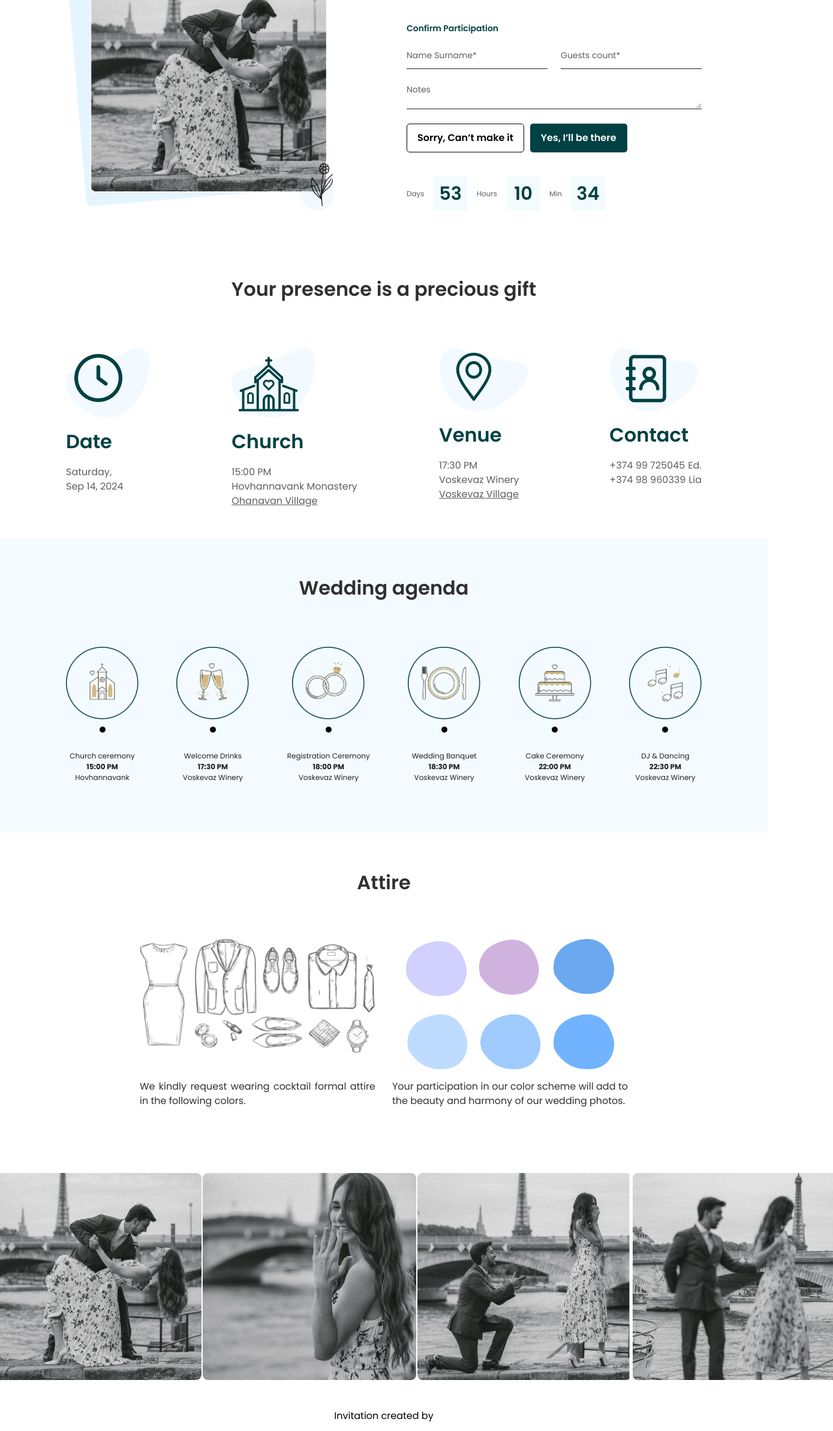
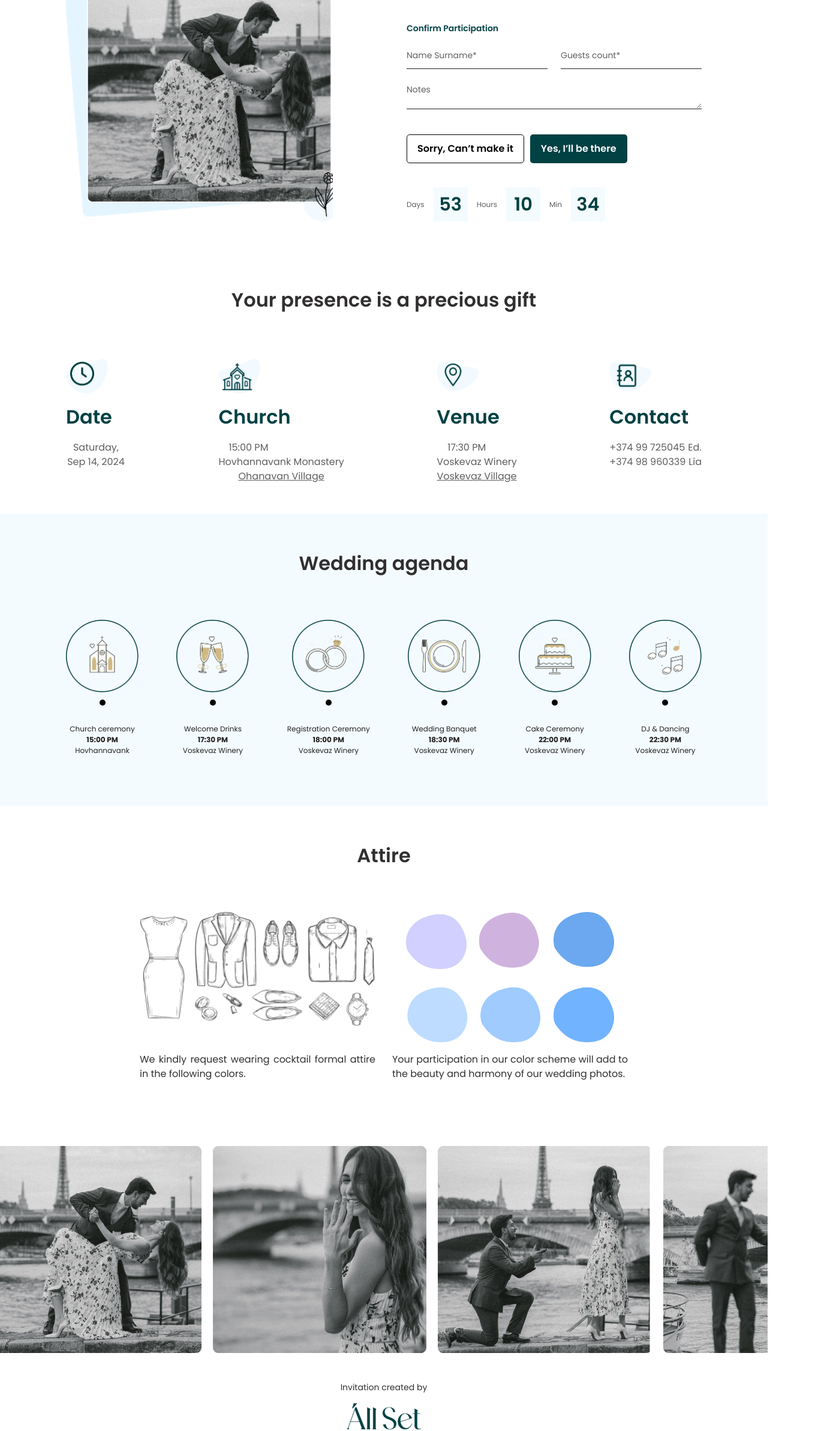
Before and after one commit to Grigor878/Invitation, a React (Vite) app: page /eng in a window 1280 px wide. Shown: the part 374-2759 px from the top of the page at 60% size, 1389 px wide, since content can reach past the window. Built offline with nearby package versions, Linux system fonts and the light colour scheme; no server answers.

Commit message:
mobile ui done

```diff
--- a/src/components/agenda/agenda.jsx
+++ b/src/components/agenda/agenda.jsx
@@ -10,20 +10,24 @@ export const Agenda = () => {
       <div className="container">
         <h2 className="title">{t("agenda")}</h2>
 
+        <div  className={styles.agenda_block}>
           <ul className={styles.agenda_list}>
             {data?.map(({ id, icon, title, time, place }) => {
               return (
                 <li key={id} className={styles.agenda_link}>
                   <img src={icon} alt="title" />
                   <div className={styles.agenda_link_circle}></div>
+                  <div className={styles.agenda_link_context}>
                     <p>{t(title)}</p>
                     <span>{t(time)}</span>
                     <p>{t(place)}</p>
+                  </div>
                 </li>
               );
             })}
           </ul>
         </div>
       </div>
+    </div>
   );
 };
--- a/src/components/agenda/agenda.module.scss
+++ b/src/components/agenda/agenda.module.scss
@@ -4,15 +4,40 @@
     background: $bg;
     padding: 59px 0 83px 0;
 
+    @media screen and (max-width: 768px) {
+       padding: 34px 0 21px 0;
+    }
+
+    &_block {
+        @media screen and (max-width: 1120px) {
+            @include flexCenter;
+        }
+    }
+
     &_list {
         @include flex;
         justify-content: space-between;
-        padding-top: 74px;
+        padding-top: 70px;
         list-style: none;
+
+        @media screen and (max-width: 1120px) {
+            align-items: start;
+            flex-direction: column;
+            gap: 57px;
+        }
     }
 
     &_link {
         @include flexColCenter;
+
+        @media screen and (max-width: 1120px) {
+            flex-direction: row;
+            gap: 40px;
+        }
+
+        @media screen and (max-width: 768px) {
+            gap: 10px;
+        }
 
         img {
             width: 121px;
@@ -54,5 +79,9 @@
             //     transform: translateY(-50%);
             // }
         }
+
+        &_context {
+            @include flexColCenter;
+        }
     }
 }
--- a/src/components/footer/footer.module.scss
+++ b/src/components/footer/footer.module.scss
@@ -1,6 +1,30 @@
 @import "../../variables";
 
-.footer{
+.footer {
     @include flexColCenter;
     padding: 46px 0 76px 0;
+
+    @media screen and (max-width: 768px) {
+        padding: 50px 0 13px 0;
+    }
+
+    p {
+        color: $text;
+        font-size: 14px;
+        font-weight: 400;
+        line-height: 21px;
+
+        @media screen and (max-width: 768px) {
+            font-size: 12px;
+            font-weight: 400;
+            line-height: 18px;
+        }
+    }
+
+    img {
+        @media screen and (max-width: 768px) {
+            width: 95px;
+            height: 58px;
+        }
+    }
 }
--- a/src/components/header/header.module.scss
+++ b/src/components/header/header.module.scss
@@ -6,6 +6,10 @@
     // width: 100%;
     // @include flex;
     // justify-content: space-between;
+
+    @media screen and (max-width: 768px) {
+        padding: 46px 0 35px 0;
+    }
 
     &_context {
         @include flexColCenter;
@@ -16,6 +20,11 @@
             font-weight: 600;
             line-height: 36px;
 
+            @media screen and (max-width: 768px) {
+                font-size: 24px;
+                font-weight: 600;
+                line-height: 36px;
+            }
         }
 
         p {
@@ -23,12 +32,22 @@
             font-size: 14px;
             font-weight: 400;
             line-height: 21px;
+
+            @media screen and (max-width: 768px) {
+                font-size: 14px;
+                font-weight: 400;
+                line-height: 21px;
+            }
         }
     }
 
-    &_lng{
+    &_lng {
         position: absolute;
         top: 68px;
         right: 0;
+
+        @media screen and (max-width: 768px) {
+            top: 13px;
+        }
     }
 }
--- a/src/components/language/language.scss
+++ b/src/components/language/language.scss
@@ -15,6 +15,11 @@
       font-size: 16px;
       font-weight: 600;
       line-height: 24px;
+
+      @media screen and (max-width: 768px) {
+        font-size: 14px;
+        line-height: 21px;
+      }
     }
   }
 
--- a/src/components/main/main.module.scss
+++ b/src/components/main/main.module.scss
@@ -5,13 +5,27 @@
     justify-content: space-between;
     gap: 123px;
 
+    @media screen and (max-width: 1120px) {
+        gap: 30px;
+        flex-wrap: wrap;
+        justify-content: center;
+    }
+
     &_img {
         width: 445px;
+
+        @media screen and (max-width: 768px) {
+            width: 312px;
+        }
     }
 
     &_right {
         @include flexCol;
-        gap: 40px
+        gap: 40px;
+
+        @media screen and (max-width: 768px) {
+            gap: 35px;
+        }
     }
 
     &_context {
@@ -20,12 +34,23 @@
         width: 100%;
         align-items: flex-start;
 
+        @media screen and (max-width: 1120px) {
+            align-items: center;
+            justify-content: center;
+        }
+
         h2 {
             color: $text;
             font-size: 40px;
             font-weight: 600;
             line-height: 44px;
             text-align: left;
+
+            @media screen and (max-width: 768px) {
+                font-size: 33.04px;
+                font-weight: 600;
+                line-height: 36.35px;
+            }
         }
 
         &_text {
@@ -37,6 +62,12 @@
                 font-size: 16px;
                 font-weight: 400;
                 line-height: 24px;
+
+                @media screen and (max-width: 768px) {
+                    font-size: 13.22px;
+                    font-weight: 400;
+                    line-height: 19.82px;
+                }
             }
         }
     }
@@ -55,6 +86,12 @@
             font-size: 14px;
             font-weight: 600;
             line-height: 21px;
+
+            @media screen and (max-width: 768px) {
+                font-size: 12px;
+                font-weight: 600;
+                line-height: 18px;
+            }
         }
 
         &_top {
@@ -69,6 +106,12 @@
                 line-height: 21px;
                 padding-bottom: 11px;
                 width: 100%;
+
+                @media screen and (max-width: 768px) {
+                    font-size: 12px;
+                    line-height: 18px;
+                    padding-bottom: 9px;
+                }
             }
         }
 
@@ -79,11 +122,22 @@
             font-weight: 400;
             line-height: 21px;
             width: 100%;
+
+            @media screen and (max-width: 768px) {
+                font-size: 12px;
+                line-height: 18px;
+            }
         }
 
         &_btns {
             @include flex;
             gap: 10px;
+            padding-top: 18px;
+
+            @media screen and (max-width: 1120px) {
+                width: 100%;
+                justify-content: center;
+            }
 
             button {
                 font-size: 16px;
@@ -91,12 +145,23 @@
                 line-height: 24px;
                 border-radius: 5px;
                 padding: 11px 17px;
+
+                @media screen and (max-width: 768px) {
+                    font-size: 13px;
+                    line-height: 20px;
+                    padding: 9px 14px;
+                }
             }
         }
 
         &_remainder {
             @include flex;
             gap: 15px;
+
+            @media screen and (max-width: 1120px) {
+                width: 100%;
+                justify-content: center;
+            }
         }
     }
 }
--- a/src/components/presence/presence.module.scss
+++ b/src/components/presence/presence.module.scss
@@ -5,19 +5,44 @@
     font-size: 16px;
     font-weight: 400;
     line-height: 24px;
+
+    @media screen and (max-width: 768px) {
+        font-size: 12px;
+        line-height: 18px;
+    }
+
 }
 
 .presence {
     padding: 107px 0 50px 0;
 
+    @media screen and (max-width: 768px) {
+        padding: 51px 0 34px 0;
+    }
+
     h2 {
         padding-bottom: 74px;
+
+        @media screen and (max-width: 768px) {
+            padding-bottom: 41px;
+        }
     }
 
     &_list {
         display: flex;
         justify-content: space-between;
         list-style: none;
+        gap: 22px;
+
+        @media screen and (max-width: 1120px) {
+            flex-wrap: wrap;
+            gap: 100px;
+            justify-content: center;
+        }
+
+        @media screen and (max-width: 768px) {
+            gap: 23px;
+        }
     }
 
     &_link {
@@ -25,17 +50,45 @@
         gap: 15px;
         align-items: flex-start;
 
+        @media screen and (max-width: 1120px) {
+            align-items: center;
+        }
+
+        @media screen and (max-width: 768px) {
+            width: 100%;
+        }
+
+        img {
+            width: 70px;
+            height: 58px;
+            object-fit: contain;
+
+            @media screen and (max-width: 768px) {
+                width: 61px;
+            }
+        }
+
         p {
             color: $darkGreen;
             font-size: 32px;
             font-weight: 600;
             line-height: 48px;
+
+            @media screen and (max-width: 768px) {
+                font-size: 20px;
+                line-height: 30px;
+            }
         }
 
     }
 
     &_block {
         @include flexCol;
+        text-align: center;
+
+        @media screen and (max-width: 1120px) {
+            align-items: center;
+        }
 
         span {
             @include input;
--- a/src/components/slide/slide.jsx
+++ b/src/components/slide/slide.jsx
@@ -29,6 +29,7 @@ export const Slide = () => {
             key={id}
             src={img}
             alt={`slide${id}`}
+            className={styles.slide_img}
             onClick={() => openFullscreen(index)}
           />
         );
--- a/src/components/slide/slide.module.scss
+++ b/src/components/slide/slide.module.scss
@@ -3,9 +3,20 @@
 .slide {
     @include flex;
     justify-content: space-between;
+    gap: 17px;
+    overflow-y: scroll;
 
-    img{
+    &::-webkit-scrollbar {
+        height: 5px !important;
+    }
+
+    &_img {
         cursor: zoom-in;
+
+        @media screen and (max-width: 768px) {
+            width: 160.47px;
+            height: 155.11px;
+        }
     }
 }
 
--- a/src/index.scss
+++ b/src/index.scss
@@ -51,9 +51,9 @@ body {
     //     padding: 0 100px;
     // }
 
-    // @media screen and (max-width: 1280px) {
-    //     padding: 0 16px;
-    // }
+    @media screen and (max-width: 768px) {
+        padding: 0 47px;
+    }
 }
 
 img {
@@ -96,6 +96,12 @@ input[type="number"] {
     line-height: 48px;
     text-align: center;
     text-align: center;
+
+    @media screen and (max-width: 768px) {
+        font-size: 18px;
+        font-weight: 600;
+        line-height: 27px;
+    }
 }
 
 // btns
@@ -126,6 +132,11 @@ input[type="number"] {
     font-weight: 400;
     line-height: 18px;
 
+    @media screen and (max-width: 768px) {
+        font-size: 10px;
+        line-height: 15px;
+    }
+
     span {
         @include flexCenter;
         background: $bg;
@@ -135,6 +146,13 @@ input[type="number"] {
         line-height: 45.69px;
         width: 57px;
         height: 57px;
+
+        @media screen and (max-width: 768px) {
+            font-size: 25px;
+            line-height: 38px;
+            width: 47px;
+            height: 47px;
+        }
     }
 }
 
```
Also changed, not shown: src/components/attire/attire.module.scss (+27 -2 lines). Lines whose indentation alone changed are shown as unchanged.
